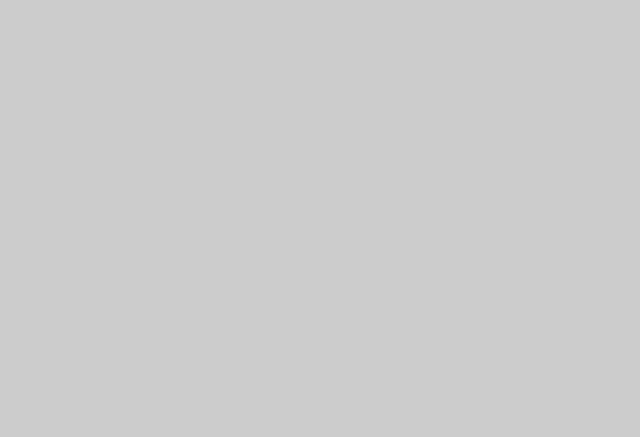
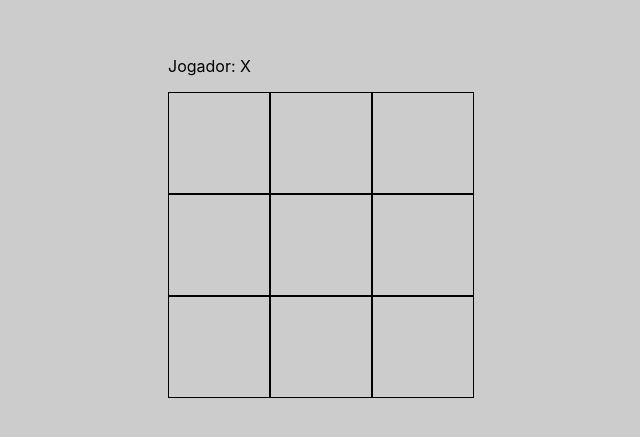
Before and after one commit to FellipeCastro/curso-react, a React (Create React App) app in the folder react-app/: page / in a window 1280 px wide. Shown: the part 181-618 px from the top of the page, without its empty margins (319-959 px from the left). Built offline with nearby package versions, Linux system fonts and the light colour scheme.

Commit message:
aula 37 finalizada

```diff
--- a/react-app/src/App.js
+++ b/react-app/src/App.js
@@ -41,28 +41,34 @@ export default function App() {
   const [jogando, setJogando] = useState(true)
 
   // Funções
-  const tabuleito = (j) => {
+  const tabu = (j) => {
     return (
       <div style={tabuleiro}>
         <div style={tabuleiroLinha}>
-          <div style={casa} data-pos="00" onClick="">{j[0][0]}</div>
-          <div style={casa} data-pos="01" onClick="">{j[0][1]}</div>
-          <div style={casa} data-pos="02" onClick="">{j[0][2]}</div>
+          <div style={casa} data-pos="00" onClick={(e) => joga(e)}>{j[0][0]}</div>
+          <div style={casa} data-pos="01" onClick={(e) => joga(e)}>{j[0][1]}</div>
+          <div style={casa} data-pos="02" onClick={(e) => joga(e)}>{j[0][2]}</div>
         </div>
 
         <div style={tabuleiroLinha}>
-          <div style={casa} data-pos="10" onClick="">{j[1][0]}</div>
-          <div style={casa} data-pos="11" onClick="">{j[1][1]}</div>
-          <div style={casa} data-pos="12" onClick="">{j[1][2]}</div>
+          <div style={casa} data-pos="10" onClick={(e) => joga(e)}>{j[1][0]}</div>
+          <div style={casa} data-pos="11" onClick={(e) => joga(e)}>{j[1][1]}</div>
+          <div style={casa} data-pos="12" onClick={(e) => joga(e)}>{j[1][2]}</div>
         </div>
 
         <div style={tabuleiroLinha}>
-          <div style={casa} data-pos="20" onClick="">{j[2][0]}</div>
-          <div style={casa} data-pos="21" onClick="">{j[2][1]}</div>
-          <div style={casa} data-pos="32" onClick="">{j[2][2]}</div>
+          <div style={casa} data-pos="20" onClick={(e) => joga(e)}>{j[2][0]}</div>
+          <div style={casa} data-pos="21" onClick={(e) => joga(e)}>{j[2][1]}</div>
+          <div style={casa} data-pos="32" onClick={(e) => joga(e)}>{j[2][2]}</div>
         </div>
       </div>
     )
+  }
+
+  const BtnJogarNovamente = () => {
+    if (!jogando) {
+      return <button onClick={() => reiniciar()}>Jogar Novamente</button>
+    }
   }
 
   const verificaVitoria = () => {
@@ -102,9 +108,7 @@ export default function App() {
     pontos = 0
     for (let d = 0; d < 3; d++) {
       if (jogo[d][d]) {
-        if (jogo[l][c] == simboloAtual) {
-          pontos++
-        }
+        pontos++
       }
     }
 
@@ -148,9 +152,38 @@ export default function App() {
     }
   }
 
+  const joga = (e) => {
+    if (jogando) {
+      if (verificaEspacoVazio(e)) {
+        jogo[retornaPosicao(e)[0]][retornaPosicao(e)[1]] = simboloAtual
+        trocaJogador()
+        if (verificaVitoria()) {
+          trocaJogador()
+          alert(`Jogador ${simboloAtual} venceu!`)
+        }
+      } else {
+        alert(`Este espaço não está disponível, escolha outro`)
+      }
+    }
+  }
+
+  const reiniciar = () => {
+    setJogando(true)
+    setJogo(jogoInicial)
+    setSimboloAtual('X')
+  }
+
+
+
   return (
-    <>
+    <div>
+      <div>
+        <p>Jogador: {simboloAtual}</p>
+      </div>
 
-    </>
+      {tabu(jogo)}
+
+      {BtnJogarNovamente}
+    </div>
   );
 }
```
